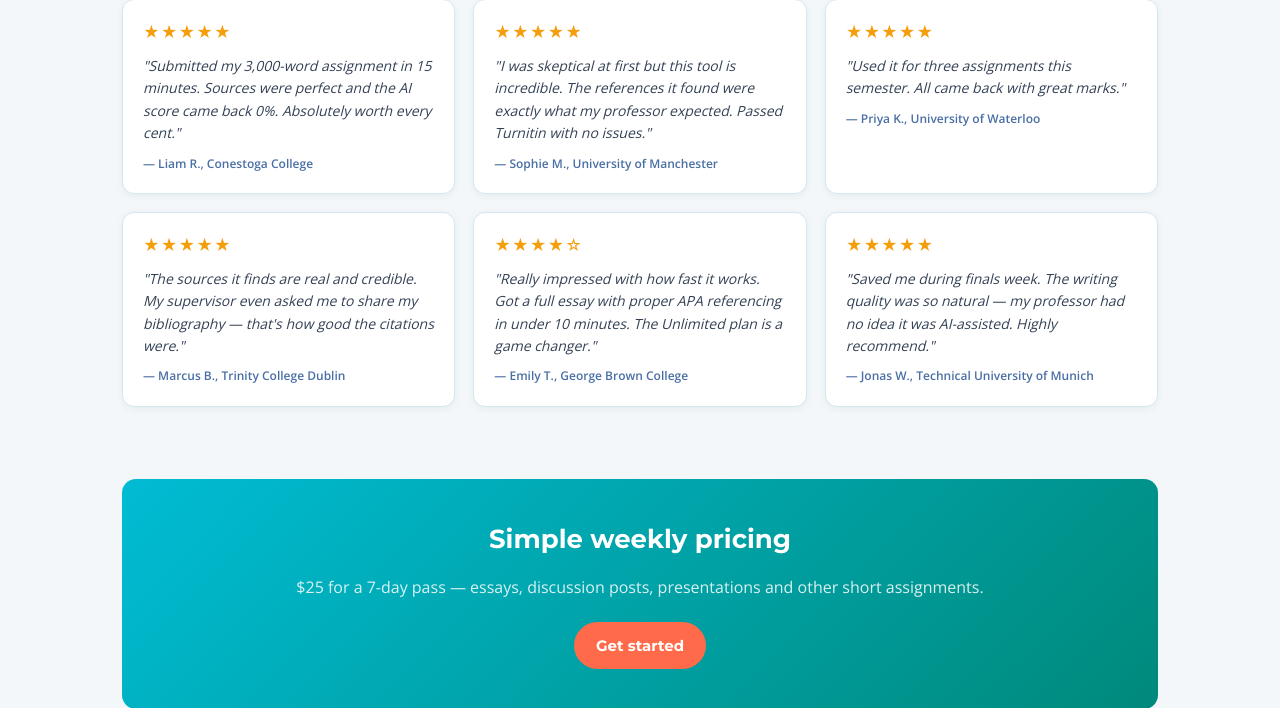
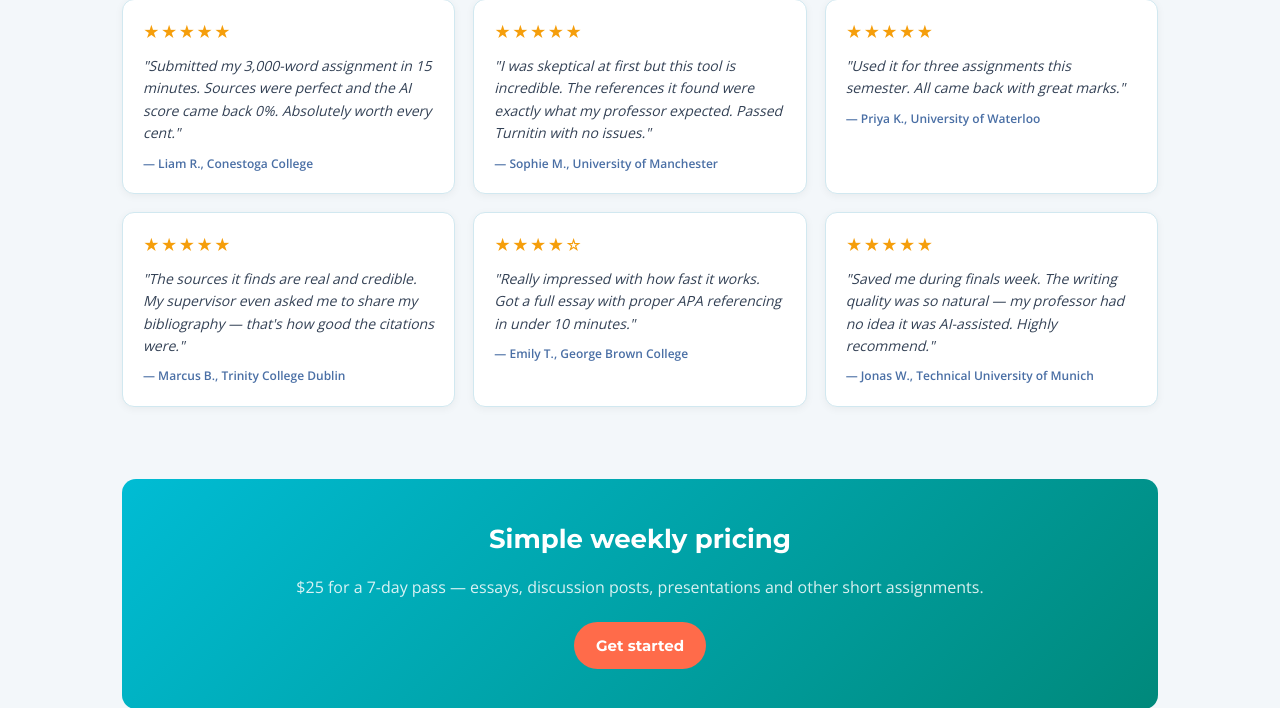
Before and after one commit to akyida001-lgtm/Smart-Study-Guides, a Flask app: page / in a window 1280 px wide. Shown: the part 1268-1976 px from the top of the page. Run offline with Flask 3, Linux system fonts and the light colour scheme; parts of the project's set-up code (start-up, migrations or seed data) failed here and were passed over; some libraries are stand-ins or nearby versions.

Commit message:
Remove the monthly, 6-month and yearly plans
- PLANS now contains only the 7-day Weekly Pass; all old prices and billing periods are gone from the code
- Checkout accepts only the Weekly Pass
- Home page search-engine pricing data now says $25 (was $27.99-$57.99 with 3 offers)
- Drop the old-plan testimonial line
- Keep a small internal table so people who already paid for an old plan keep their paid period and daily limit until it ends (an unknown plan would otherwise be treated as unlimited)

```diff
--- a/flask_app/app/models.py
+++ b/flask_app/app/models.py
@@ -143,7 +143,7 @@ class Subscription(db.Model):
     user = db.relationship("User", backref="subscriptions")
 
     PLAN_LABELS = {
-        "pass": "Weekly Pass",
+        "pass": "Weekly Pass",   # basic / standard / unlimited: old plans, kept so existing subscriptions display
         "basic": "Basic",
         "standard": "Standard",
         "unlimited": "Unlimited",
--- a/flask_app/app/routes.py
+++ b/flask_app/app/routes.py
@@ -120,8 +120,7 @@ def _notify(user_id: str, ntype: str, title: str, body: str):
 WORDS_PER_PAGE = 265
 
 # ── Subscription plans ─────────────────────────────────────────────────────────
-# Current offer: one 7-day Weekly Pass. The monthly / 6-month / yearly plans are
-# kept as "legacy" so existing subscribers keep working, but can no longer be bought.
+# The only thing for sale is the 7-day Weekly Pass.
 WEEKLY_PASS_PRICE_USD   = 25.00
 WEEKLY_PASS_DAILY_LIMIT = 3     # short assignments per day while the pass is active
 
@@ -131,25 +130,24 @@ PLANS = {
         "weekly": WEEKLY_PASS_PRICE_USD,
         "desc": f"{WEEKLY_PASS_DAILY_LIMIT} short assignments per day for 7 days",
     },
-    "basic": {
-        "name": "Basic", "daily_limit": 2, "legacy": True,
-        "monthly": 27.99, "halfyear": 139.99, "yearly": 249.99,
-        "desc": "2 AI assignments per day",
-    },
-    "standard": {
-        "name": "Standard", "daily_limit": 4, "legacy": True,
-        "monthly": 37.99, "halfyear": 189.99, "yearly": 329.99,
-        "desc": "4 AI assignments per day",
-    },
-    "unlimited": {
-        "name": "Unlimited", "daily_limit": None, "legacy": True,
-        "monthly": 57.99, "halfyear": 289.99, "yearly": 499.99,
-        "desc": "Unlimited AI assignments",
-    },
 }
-
-# Length of each billing period in days (legacy periods keep their old lengths).
-PERIOD_DAYS = {"weekly": 7, "monthly": 30, "halfyear": 180, "yearly": 360}
+PERIOD_DAYS = {"weekly": 7}
+
+# Subscriptions bought before the Weekly Pass existed. Not for sale and not shown anywhere.
+# They are only here so people who already paid keep their daily limit until their paid
+# period ends (an unknown plan would otherwise be treated as unlimited).
+_PAID_LEGACY_PLANS = {
+    "basic":     {"name": "Basic",     "daily_limit": 2},
+    "standard":  {"name": "Standard",  "daily_limit": 4},
+    "unlimited": {"name": "Unlimited", "daily_limit": None},
+}
+_PAID_LEGACY_PERIOD_DAYS = {"monthly": 30, "halfyear": 180, "yearly": 360}
+
+def _plan_info(plan_key):
+    return PLANS.get(plan_key) or _PAID_LEGACY_PLANS.get(plan_key) or {}
+
+def _period_days(billing_period):
+    return PERIOD_DAYS.get(billing_period) or _PAID_LEGACY_PERIOD_DAYS.get(billing_period, 7)
 
 # The pass is for short work: essays, discussion posts, presentations, ordinary
 # assignments. Long projects are not supported. (Paid assignments are also capped
@@ -221,7 +219,7 @@ def _activate_subscription(sub):
     start = latest_end if latest_end and latest_end > now else now
     sub.status     = "active"
     sub.start_date = start
-    sub.end_date   = start + timedelta(days=PERIOD_DAYS.get(sub.billing_period, 30))
+    sub.end_date   = start + timedelta(days=_period_days(sub.billing_period))
 
 
 def _get_today_usage(user_id):
@@ -259,7 +257,7 @@ def _can_generate(user_id):
         if trial_count < 2:
             return True, "free_trial", None, 0, 2
         return False, "no_subscription", None, 0, 0
-    plan_info   = PLANS.get(sub.plan, {})
+    plan_info   = _plan_info(sub.plan)
     daily_limit = plan_info.get("daily_limit")
     today_count = _get_today_usage(user_id)
     if daily_limit is None:
@@ -450,11 +448,11 @@ def register_routes(app):
         # Subscription
         active_sub  = _get_active_subscription(current_user.id)
         today_count = _get_today_usage(current_user.id)
-        plan_info   = PLANS.get(active_sub.plan, {}) if active_sub else {}
+        plan_info   = _plan_info(active_sub.plan) if active_sub else {}
         daily_limit = plan_info.get("daily_limit") if active_sub else 0
         period_days = days_left = 0
         if active_sub:
-            period_days = PERIOD_DAYS.get(active_sub.billing_period, 30)
+            period_days = _period_days(active_sub.billing_period)
             days_left   = max(0, math.ceil((active_sub.end_date - datetime.utcnow()).total_seconds() / 86400))
 
         # Show review prompt after first completed assignment, once only
@@ -865,7 +863,7 @@ def register_routes(app):
                 flash("You need an active subscription to generate assignments.", "error")
                 return redirect(url_for("main.pricing"))
             else:
-                plan_name = PLANS.get(sub.plan, {}).get("name", "your")
+                plan_name = _plan_info(sub.plan).get("name", "your")
                 tail = ("Come back tomorrow." if sub.plan == "pass"
                         else "Come back tomorrow or upgrade your plan.")
                 flash(
@@ -2009,8 +2007,8 @@ def register_routes(app):
             plan           = data.get("plan", "")
             billing_period = data.get("billing_period", "weekly")
 
-            # Only the current offer can be bought; legacy plans are hidden.
-            if plan not in PLANS or PLANS[plan].get("legacy"):
+            # Only the Weekly Pass can be bought.
+            if plan not in PLANS:
                 return jsonify({"error": "Invalid plan."}), 400
             if billing_period != "weekly":
                 return jsonify({"error": "Invalid billing period."}), 400
@@ -2089,7 +2087,7 @@ def register_routes(app):
                     _activate_subscription(sub)
                     db.session.commit()
                     activated = True
-                    plan_label = PLANS.get(sub.plan, {}).get("name", sub.plan)
+                    plan_label = _plan_info(sub.plan).get("name", sub.plan)
                     _notify(current_user.id, "payment_success",
                             f"Subscription activated — {plan_label} plan",
                             f"Your {plan_label} subscription is now active until "
@@ -2119,7 +2117,7 @@ def register_routes(app):
             .order_by(Subscription.created_at.desc()).limit(20).all()
         )
         today_count = _get_today_usage(current_user.id)
-        plan_info   = PLANS.get(active_sub.plan, {}) if active_sub else {}
+        plan_info   = _plan_info(active_sub.plan) if active_sub else {}
         daily_limit = plan_info.get("daily_limit")
         return render_template(
             "subscription_manage.html",
@@ -2160,7 +2158,7 @@ def register_routes(app):
                     if sub and sub.status == "pending":
                         _activate_subscription(sub)
                         db.session.commit()
-                        plan_label = PLANS.get(sub.plan, {}).get("name", sub.plan)
+                        plan_label = _plan_info(sub.plan).get("name", sub.plan)
                         _notify(sub.user_id, "payment_success",
                                 f"Subscription activated — {plan_label} plan",
                                 f"Your {plan_label} plan is now active until "
--- a/flask_app/app/services/stripe_service.py
+++ b/flask_app/app/services/stripe_service.py
@@ -23,15 +23,9 @@ def create_subscription_checkout(
 
     period_labels = {
         "weekly":   "7 Days",
-        "monthly":  "1 Month",
-        "halfyear": "6 Months",
-        "yearly":   "12 Months",
     }
     plan_labels = {
         "pass":      "Weekly Pass",
-        "basic":     "Basic",
-        "standard":  "Standard",
-        "unlimited": "Unlimited",
     }
     period_label = period_labels.get(billing_period, billing_period.title())
     plan_label   = plan_labels.get(plan, plan.title())
--- a/flask_app/templates/home.html
+++ b/flask_app/templates/home.html
@@ -23,10 +23,10 @@
   },
   "offers": {
     "@type": "AggregateOffer",
-    "lowPrice": "27.99",
-    "highPrice": "57.99",
+    "lowPrice": "25.00",
+    "highPrice": "25.00",
     "priceCurrency": "USD",
-    "offerCount": "3"
+    "offerCount": "1"
   },
   "featureList": [
     "AI-generated academic assignments",
@@ -215,7 +215,7 @@
     </div>
     <div class="review-card">
       <div class="review-stars">★★★★☆</div>
-      <p class="review-body">"Really impressed with how fast it works. Got a full essay with proper APA referencing in under 10 minutes. The Unlimited plan is a game changer."</p>
+      <p class="review-body">"Really impressed with how fast it works. Got a full essay with proper APA referencing in under 10 minutes."</p>
       <div class="review-author">— Emily T., George Brown College</div>
     </div>
     <div class="review-card">
```
